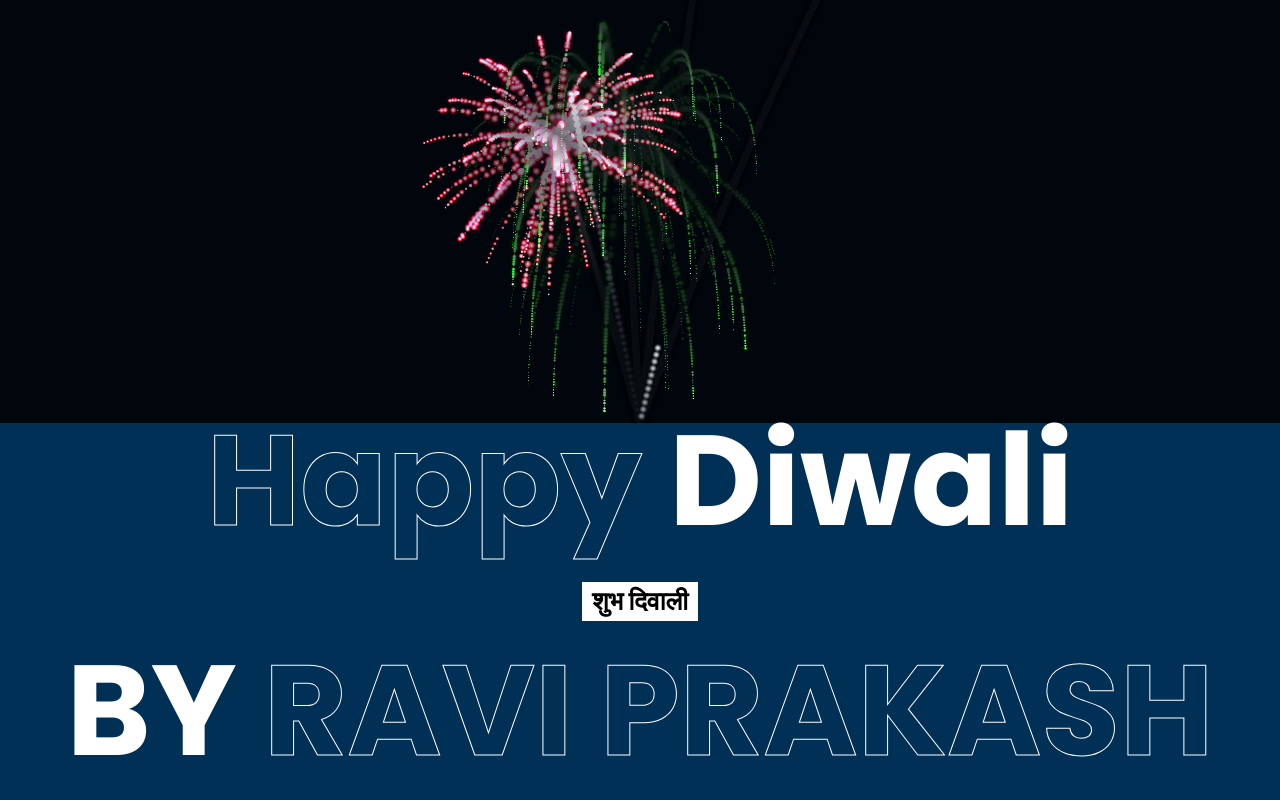
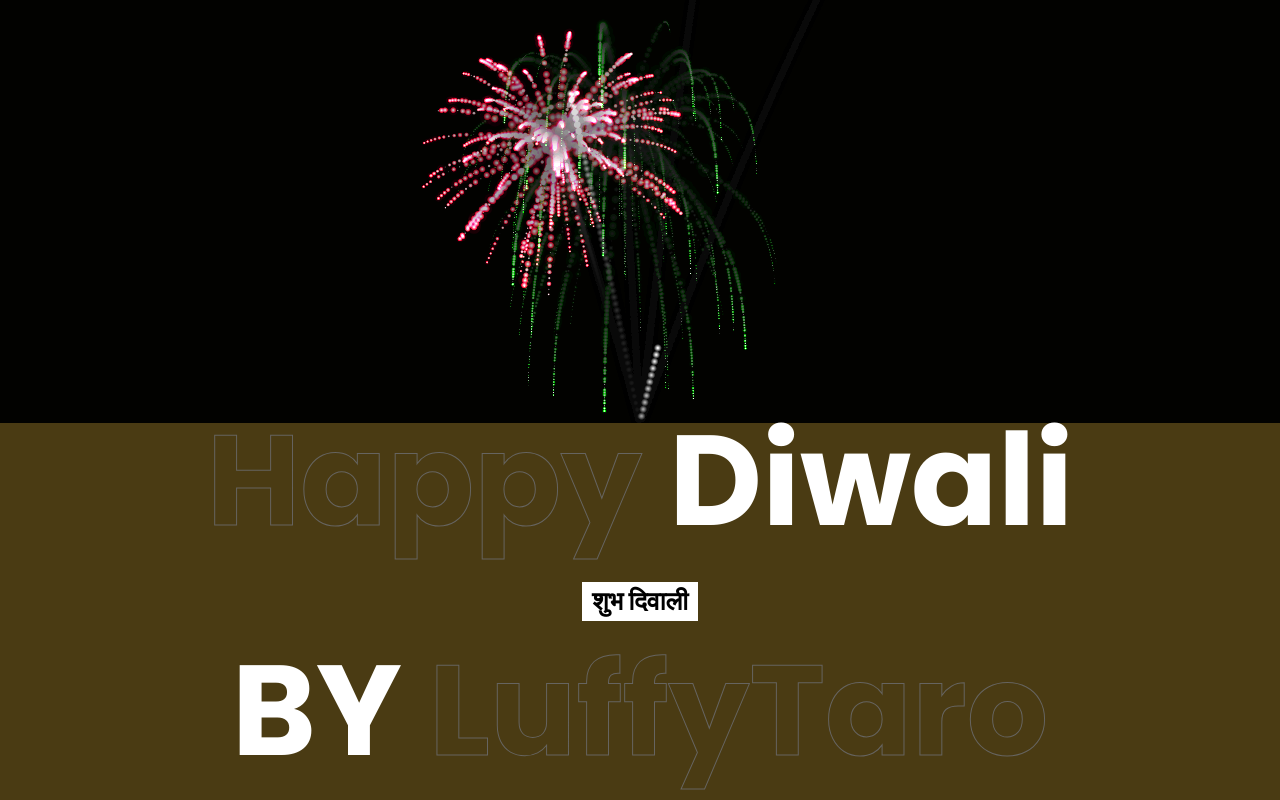
Before and after one commit to raviprakashdev/Happy-diwali, a plain HTML site: page Webpage with crackers/index.html in a window 1280 px wide. Shown: the part 377-1177 px from the top of the page. Drawn offline with nearby package versions, Linux system fonts and the light colour scheme.

Commit message:
some changes in color

```diff
--- a/Webpage with crackers/index.html
+++ b/Webpage with crackers/index.html
@@ -15,7 +15,7 @@
 	</section>
 	<section class="content" id="sec3">
 		<h2>
-			<c>BY</c> RAVI PRAKASH
+			<c>BY</c> LuffyTaro
 		</h2>
 	</section>
 	<!-- <section class="content" id="sec4">
@@ -36,7 +36,7 @@
 	<script type="text/javascript">
 		$('.fireworks').fireworks({
 		  sound: true, // sound effect
-		  opacity: 0.9,
+		  opacity: 1.2,
 		  width: '100%',
 		  height: '100%'
 		});
--- a/Webpage with crackers/style.css
+++ b/Webpage with crackers/style.css
@@ -8,7 +8,7 @@
 }
 body
 {
-	background: #003056;
+	background: #4a3b13;
 }
 section
 {
@@ -35,7 +35,7 @@ section:nth-child(2).content
 }
 section.content h2
 {
-	-webkit-text-stroke: 1px #fff;
+	-webkit-text-stroke: 1px #666460;
 	color: transparent;
 	font-size: 8em;
 	line-height: 0.9em;
@@ -66,6 +66,6 @@ section.content h2 span
 section.content img
 {
 	max-width: 300px;
-    opacity: 0.5;
+    opacity: 0.6;
     mix-blend-mode: overlay;
 }
```
